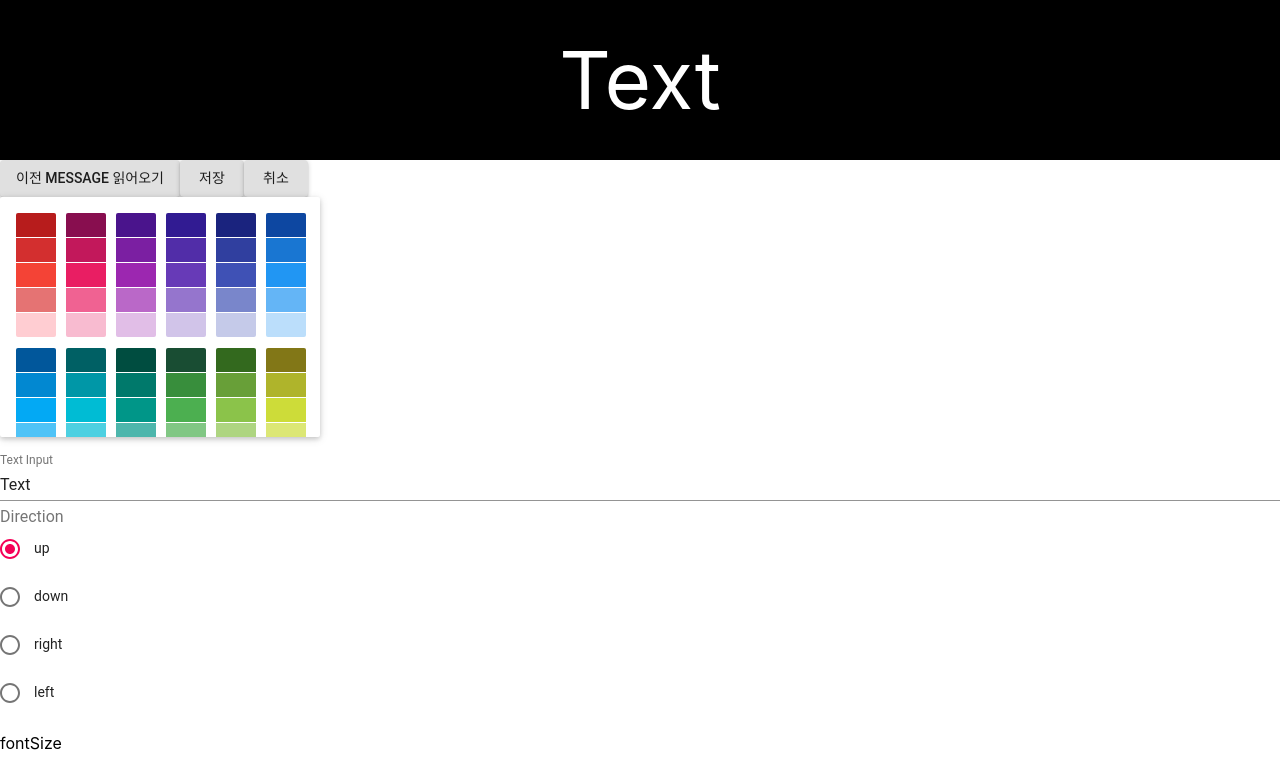
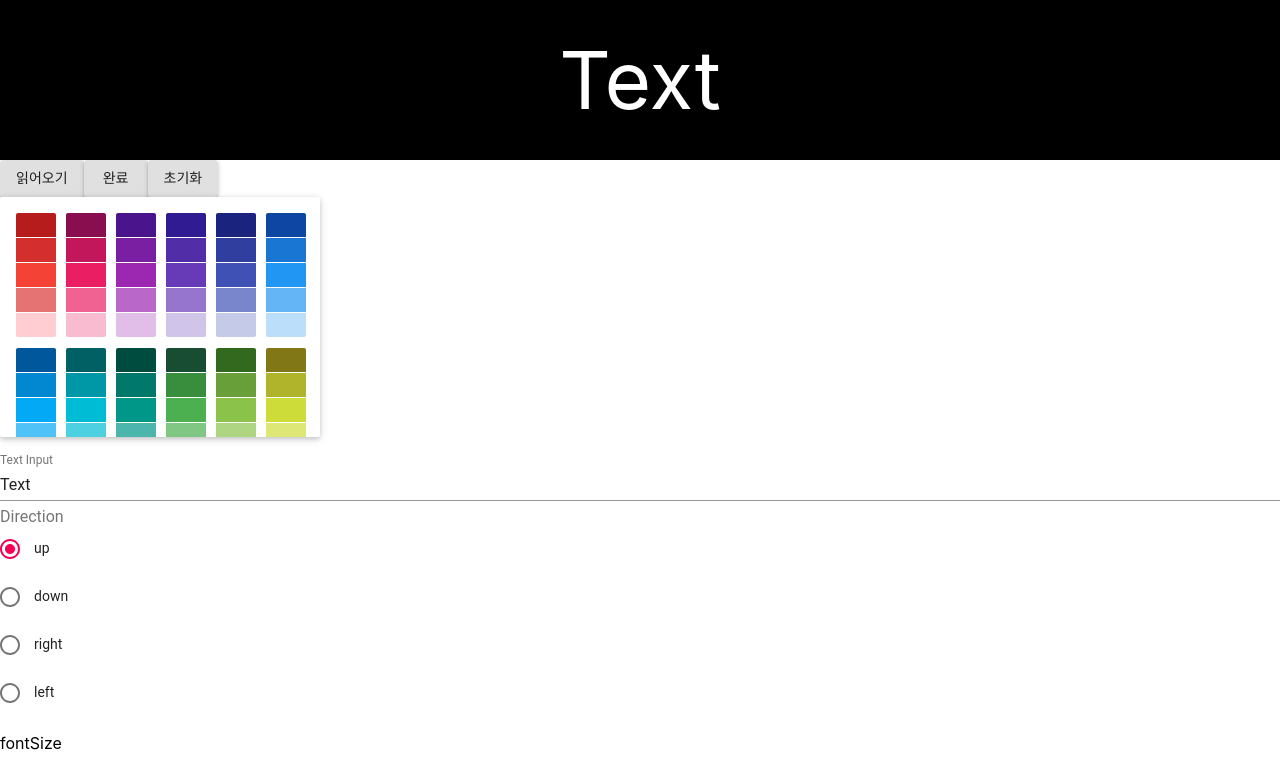
Before and after one commit to enthusapp/esign, a React (Create React App) app: page / in a window 1280 px wide. Shown: the top 777 px of the page. Built offline with nearby package versions, Linux system fonts and the light colour scheme.

Commit message:
implement main menu action

```diff
--- a/src/components/MainButton.js
+++ b/src/components/MainButton.js
@@ -5,7 +5,7 @@ import Button from '@material-ui/core/Button';
 class MainButton extends Component {
   constructor(props) {
     super(props);
-    this.state = { enableSaveAs: false };
+    this.state = { isLoaded: false };
   }
 
   load = (target) => {
@@ -15,7 +15,7 @@ class MainButton extends Component {
     } = this.props;
 
     if (isElectron) {
-      this.setState({ enableSaveAs: true });
+      this.setState({ isLoaded: true });
     }
     load(target);
   }
@@ -25,14 +25,19 @@ class MainButton extends Component {
       download,
       cancel,
       saveAs,
+      isElectron,
     } = this.props;
 
     const {
-      enableSaveAs,
+      isLoaded,
     } = this.state;
+
+    const saveText = isLoaded ? '수정완료' : '새로 만들기';
 
     return (
       <div>
+        {isLoaded ? (<></>
+        ) : (
           <label htmlFor="load">
             <input
               id="load"
@@ -41,21 +46,22 @@ class MainButton extends Component {
               onChange={this.load}
               style={{ display: 'none' }}
             />
-          <Button variant="contained" component="span">
-            이전 MESSAGE 읽어오기
+            <Button variant="contained" component="span" className="loadText">
+              읽어오기
             </Button>
-        </label>
+          </label>)
+        }
         <Button variant="contained" className="save" onClick={download}>
-          저장
+          {isElectron ? saveText : '완료' }
         </Button>
-        {enableSaveAs ? (
+        {isLoaded ? (
           <Button variant="contained" className="saveAs" onClick={saveAs}>
-            다른이름으로 저장
+            새로 만들기
           </Button>
         ) : (<></>)
         }
         <Button variant="contained" className="cancel" onClick={cancel}>
-          취소
+          {isElectron ? '취소' : '초기화' }
         </Button>
       </div>
     );
```
Also changed, not shown: 1 other file (tests, documents, lock files or other folders). Lines whose indentation alone changed are shown as unchanged.
